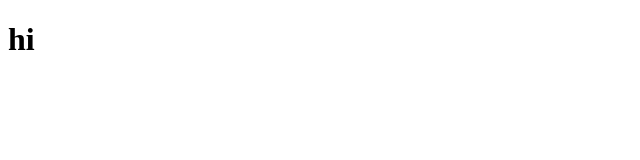
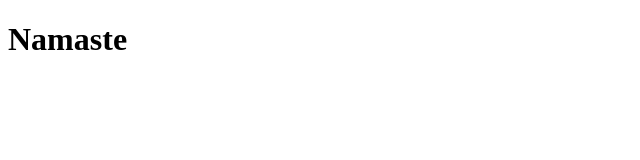
Before and after one commit to rishabhelite/old-rishabhelite.github.io, a plain HTML site: page index.html in a window 1280 px wide. Shown: the whole page, without its empty margins (0-640 px from the left). Drawn offline with Linux system fonts and the light colour scheme.

Commit message:
Add: Random hello message

```diff
--- a/index.html
+++ b/index.html
@@ -4,9 +4,17 @@
     <meta charset="UTF-8">
     <meta http-equiv="X-UA-Compatible" content="IE=edge">
     <meta name="viewport" content="width=device-width, initial-scale=1.0">
-    <title>Document</title>
+    <title>Rishabh Shah</title>
+
 </head>
 <body>
-    <h1>hi</h1>
+    <h1 id="hello"></h1>
+
+    <script>
+        const hello = ["Hello", "Hola", "Bonjour", "Hej", "Ciao", "Konnichiwa", "Hallo", "Namaste"];
+        const chose = hello[Math.floor(Math.random() * hello.length)] // Math.random() returns number in [0, 1)
+
+        document.getElementById("hello").innerHTML = chose;
+    </script>
 </body>
 </html>
```
